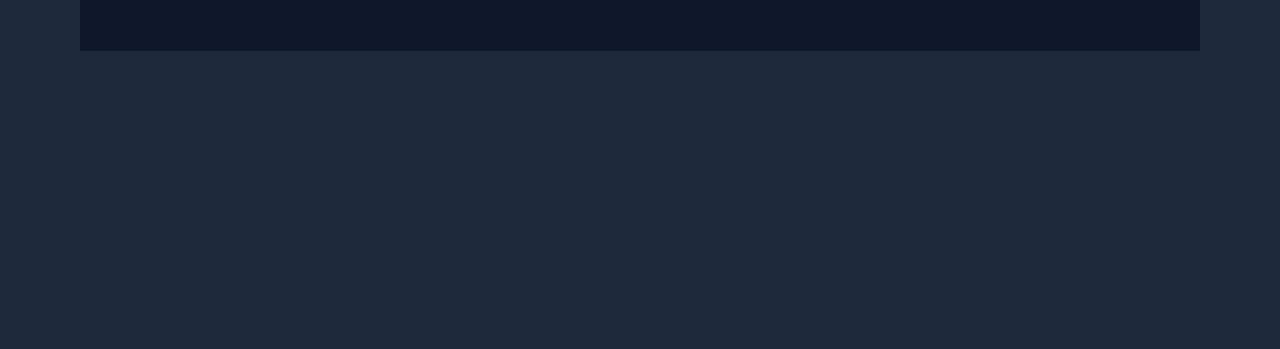
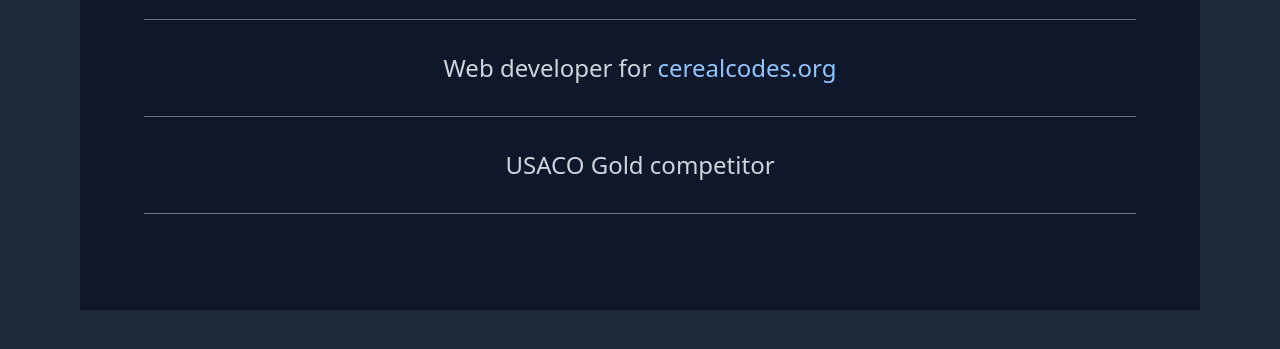
Before and after one commit to michael-tyl/michael-tyl.github.io, a website: page index.html in a window 1280 px wide. Shown: the part 217-566 px from the top of the page. Drawn offline with Linux system fonts and the light colour scheme.

Commit message:
add more info

```diff
--- a/index.html
+++ b/index.html
@@ -11,6 +11,20 @@
       <h1 class="text-6xl font-bold underline text-center text-gray-200">
         Michael Liu
       </h1>
+
+      <div class="w-full border-t border-gray-500 my-8"></div>
+
+      <p class="text-2xl text-gray-300 text-center">
+        Web developer for <a href="cerealcodes.org" class="text-blue-300">cerealcodes.org</a>
+      </p>
+
+      <div class="w-full border-t border-gray-500 my-8"></div>
+
+      <p class="text-2xl text-gray-300 text-center">
+        USACO Gold competitor
+      </p>
+
+      <div class="w-full border-t border-gray-500 my-8"></div>
     </div>
   </div>
 </body>
```
Also changed, not shown: styles.css.
